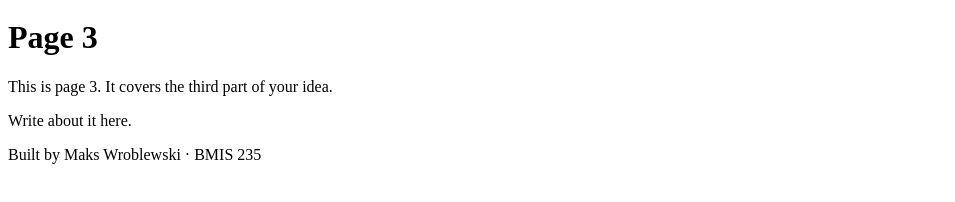
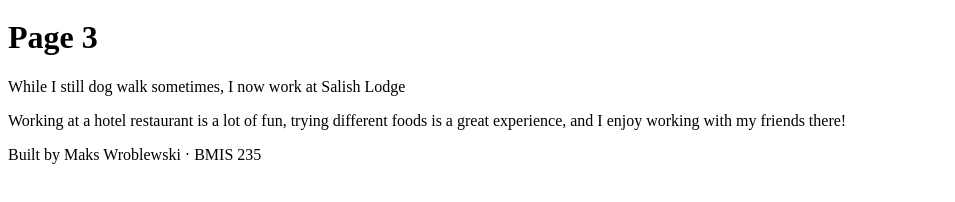
Before and after one commit to maksymilianwroblew-lang/bmis235-html-3, a plain HTML site: page page3.html in a window 1280 px wide. Shown: the part 78-280 px from the top of the page, without its empty margins (0-955 px from the left). Drawn offline with Linux system fonts and the light colour scheme.

Commit message:
Revise text on Page 3
Updated content on Page 3 to reflect current experiences.

```diff
--- a/page3.html
+++ b/page3.html
@@ -26,8 +26,8 @@
 </nav>
 
 <h1>Page 3</h1>
-<p>This is page 3. It covers the third part of your idea.</p>
-<p>Write about it here.</p>
+<p>While I still dog walk sometimes, I now work at Salish Lodge</p>
+<p>Working at a hotel restaurant is a lot of fun, trying different foods is a great experience, and I enjoy working with my friends there!</p>
 
 <!-- Footer: Maks -->
 <footer>Built by Maks Wroblewski &middot; BMIS 235</footer>
```
